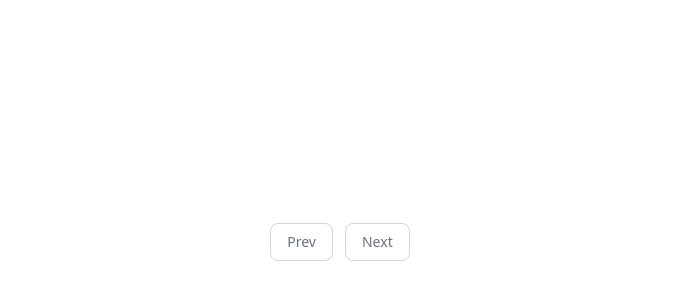
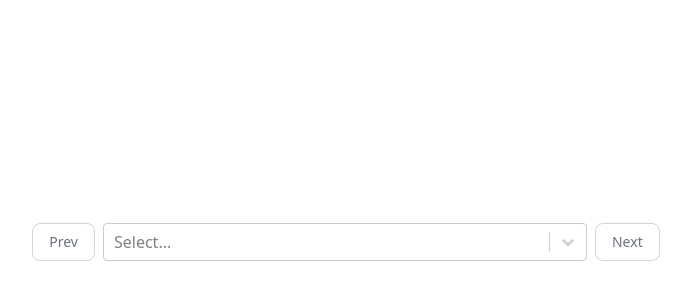
Before and after one commit to framista/starwars, a React (Create React App) app: page / in a window 1280 px wide. Shown: the part 158-458 px from the top of the page, without its empty margins (294-985 px from the left). Built offline with nearby package versions, Linux system fonts and the light colour scheme.

Commit message:
Add multiselect for categories

```diff
--- a/package.json
+++ b/package.json
@@ -9,6 +9,7 @@
     "react": "^17.0.2",
     "react-dom": "^17.0.2",
     "react-scripts": "5.0.0",
+    "react-select": "^5.2.2",
     "web-vitals": "^2.1.0"
   },
   "scripts": {
--- a/src/App.js
+++ b/src/App.js
@@ -1,5 +1,5 @@
 import './App.css';
-
+import React, { useState } from 'react';
 import Settings from './components/Settings/Settings';
 import { INITIAL_ID, MIN_ID } from './constants/id';
 
@@ -9,10 +9,16 @@ const App = () => {
   const [id, handlersForId] = useCounter(INITIAL_ID, {
     minValue: MIN_ID,
   });
+  const [selectedCategories, setSelectedCategories] = useState(null);
 
   return (
     <div className="flex justify-center items-center flex-col min-h-screen">
-      <Settings handlersForId={handlersForId} id={id} />
+      <Settings
+        handlersForId={handlersForId}
+        id={id}
+        selectedCategories={selectedCategories}
+        setSelectedCategories={setSelectedCategories}
+      />
     </div>
   );
 };
--- a/src/components/Settings/Settings.jsx
+++ b/src/components/Settings/Settings.jsx
@@ -1,19 +1,32 @@
 import React from 'react';
 import PropTypes from 'prop-types';
 import { equals } from 'ramda';
+import Select from 'react-select';
 
-import Button from '../common/Button/Button';
 import { MIN_ID } from '../../constants/id';
 
+import { Button } from '../common';
+import { CATEGORIES } from '../../constants/categories';
+
 const Settings = (props) => {
-  const { handlersForId, id } = props;
+  const { handlersForId, id, selectedCategories, setSelectedCategories } =
+    props;
   return (
-    <div>
+    <div className="flex">
       <Button
         text="Prev"
         onClick={handlersForId.decrement}
         disabled={equals(id, MIN_ID)}
       />
+      <div className="w-[500px] px-2">
+        <Select
+          defaultValue={selectedCategories}
+          closeMenuOnSelect={false}
+          onChange={setSelectedCategories}
+          options={CATEGORIES}
+          isMulti
+        />
+      </div>
       <Button text="Next" onClick={handlersForId.increment} />
     </div>
   );
@@ -24,6 +37,10 @@ Settings.propTypes = {
     increment: PropTypes.func,
     decrement: PropTypes.func,
     id: PropTypes.number,
+    setSelectedCategories: PropTypes.func,
+    selectedCategories: PropTypes.arrayOf(
+      PropTypes.shape({ value: PropTypes.string, label: PropTypes.string })
+    ),
   }),
 };
 
--- a/src/components/common/Button/Button.jsx
+++ b/src/components/common/Button/Button.jsx
@@ -6,7 +6,7 @@ const Button = (props) => {
   return (
     <button
       onClick={onClick}
-      className="inline-flex items-center py-2 px-4 mr-3 text-sm font-medium text-gray-500 bg-white rounded-lg border border-gray-300 hover:bg-gray-100 hover:text-gray-700 dark:bg-gray-800 dark:border-gray-700 dark:text-gray-400 dark:hover:bg-gray-700 dark:hover:text-white disabled:hover:bg-gray-800 disabled:hover:text-gray-400 disabled:cursor-not-allowed"
+      className="inline-flex items-center py-2 px-4 text-sm font-medium text-gray-500 bg-white rounded-lg border border-gray-300 hover:bg-gray-100 hover:text-gray-700 dark:bg-gray-800 dark:border-gray-700 dark:text-gray-400 dark:hover:bg-gray-700 dark:hover:text-white disabled:hover:bg-gray-800 disabled:hover:text-gray-400 disabled:cursor-not-allowed"
       disabled={disabled}
     >
       {text}
--- /dev/null
+++ b/src/constants/categories.js
@@ -0,0 +1,7 @@
+export const CATEGORIES = [
+  { value: 'name', label: 'name' },
+  { value: 'height', label: 'height' },
+  { value: 'mass', label: 'mass' },
+  { value: 'gender', label: 'gender' },
+  { value: 'hair_color', label: 'hair color' },
+];
```
Also changed, not shown: 2 other files (tests, documents, lock files or other folders).
